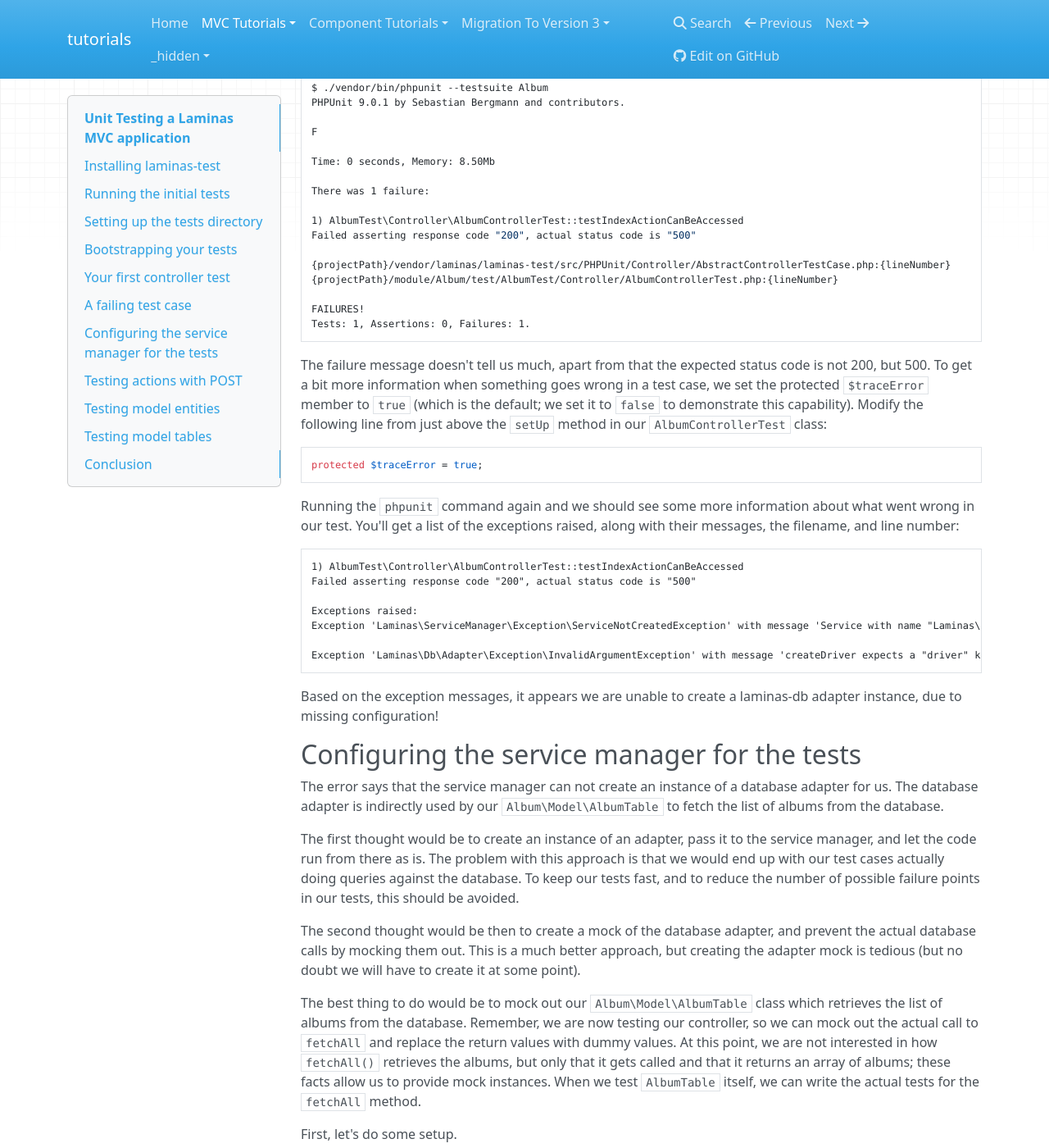
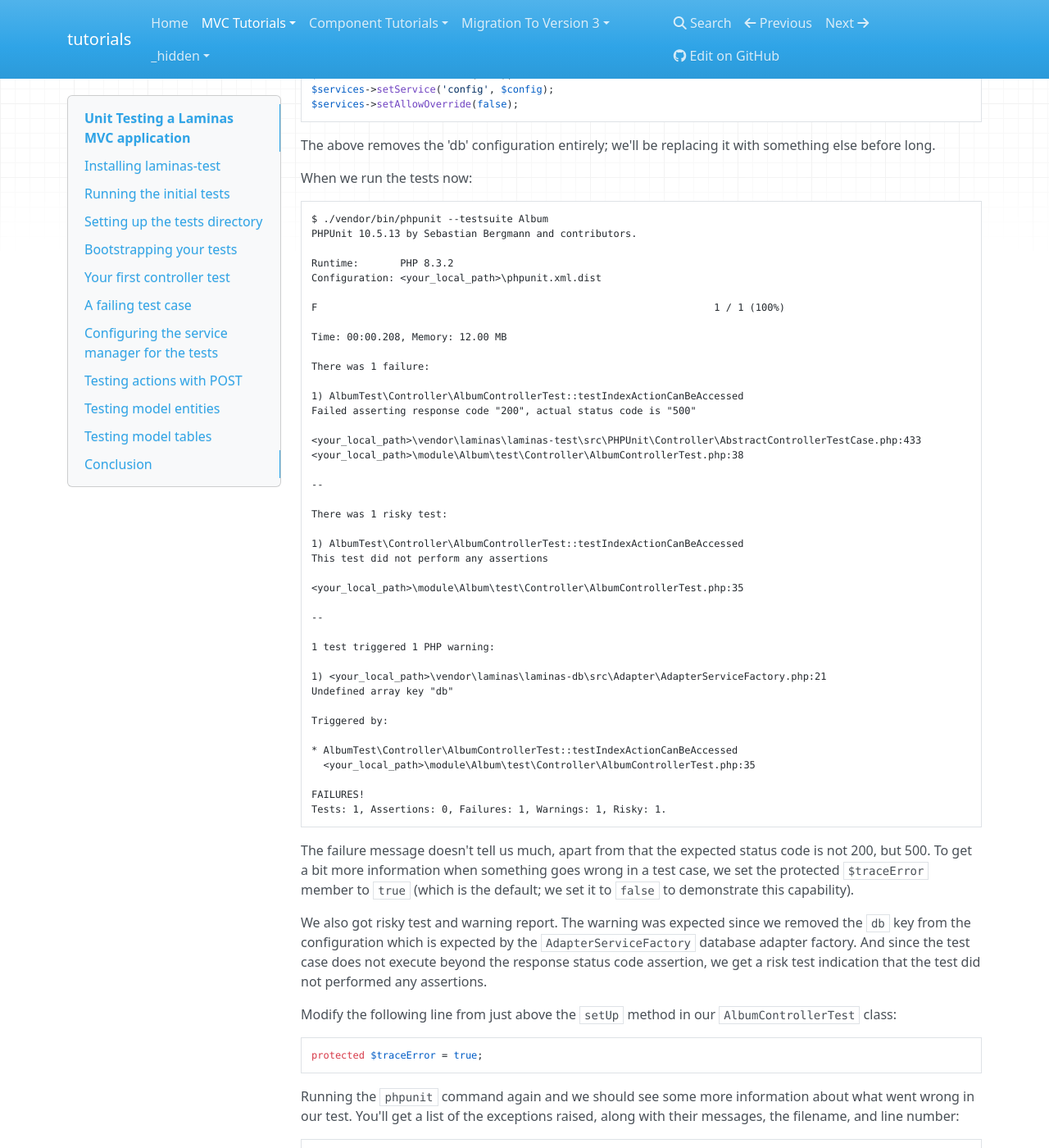
Before and after one commit to laminas/tutorials, an MkDocs documentation site: the page built from docs/book/unit-testing.md, in a window 1280 px wide and 1400 px high, scrolled down 4863 px. Shown: the whole window at 82% size. Built offline with MkDocs 1.6.1, drawn with Linux system fonts in a browser that asks for light colours; nearby versions of some CDN libraries; some of the changed text lies outside the part shown.

Commit message:
Updated test cases. Replaced Prophecy with mocks
Signed-off-by: Eric Richer <eric.richer@vistoconsulting.com>

````diff
--- a/docs/book/unit-testing.md
+++ b/docs/book/unit-testing.md
@@ -27,11 +27,16 @@
 assertions. You will need to install it:
 
 ```bash
-$ composer require --dev laminas/laminas-test phpunit/phpunit
+$ composer require --dev laminas/laminas-test phpunit/phpunit:<version>
 ```
 
-laminas-test package supports very wide range of PHPUnit versions, make sure to
+where `<version>` is a version of `phpunit/phpunit` that is compatible with your tests.
+`laminas-test` package supports very wide range of PHPUnit versions, make sure to
 always explicitly require phpunit/phpunit versions that are compatible with your tests.
+If you do not explicitely require a phpunit/phpunit version, the latest version supported by laminas-test
+will be installed.
+
+This tutorial assumes that `phpunit/phpunit:^10.0` is installed.
 
 The above command will update your `composer.json` file and perform an update
 for you, which will also setup autoloading rules.
@@ -46,27 +51,27 @@
 $ ./vendor/bin/phpunit
 ```
 
-> ### PHPUnit invocation on Windows
+> ### PHPUnit invocation on Windows Command Shell
 >
 > On Windows, you need to wrap the command in double quotes:
 >
-> ```bash
-> $ "vendor/bin/phpunit"
+> ```cmd
+> C:\> "vendor/bin/phpunit"
 > ```
 
 You should see output similar to the following:
 
 ```text
-PHPUnit 9.0.1 by Sebastian Bergmann and contributors.
+PHPUnit 10.5.13 by Sebastian Bergmann and contributors.
 
-...                                                                 3 / 3 (100%)
+....                                                                4 / 4 (100%)
 
-Time: 116 ms, Memory: 11.00MB
+Time: 00:00.334, Memory: 16.00 MB
 
-OK (3 tests, 7 assertions)
+Tests: 4, Assertions: 6, Failures: 0.
 ```
 
-There might be 2 failing tests if you followed the getting started guide. This
+There might be 1 failing test if you followed the getting started guide. This
 is because the `Application\IndexController` is overridden by the
 `AlbumController`. This can be ignored for now.
 
@@ -116,7 +121,7 @@
 ## Bootstrapping your tests
 
 Next, edit the `phpunit.xml.dist` file at the project root; we'll add a new
-test suite to it. When done, it should read as follows:
+test suite to it and modify the existing "Laminas MVC Application Test Suite". When done, it should read as follows:
 
 ```xml
 <?xml version="1.0" encoding="UTF-8"?>
@@ -149,9 +154,10 @@
 You should get similar output to the following:
 
 ```text
-PHPUnit 9.0.1 by Sebastian Bergmann and contributors.
+PHPUnit 10.5.13 by Sebastian Bergmann and contributors.
 
-Time: 0 seconds, Memory: 1.75Mb
+Runtime:       PHP 8.3.2
+Configuration: <your_local_path>\phpunit.xml.dist
 
 No tests executed!
 ```
@@ -240,13 +246,16 @@
 again, you should see something like the following:
 
 ```text
-PHPUnit 9.0.1 by Sebastian Bergmann and contributors.
+PHPUnit 10.5.13 by Sebastian Bergmann and contributors.
+
+Runtime:       PHP 8.3.2
+Configuration: <your_local_path>\phpunit.xml.dist
 
 .                                                                   1 / 1 (100%)
 
-Time: 124 ms, Memory: 11.50MB
+Time: 00:00.210, Memory: 14.00 MB
 
-OK (1 test, 5 assertions)
+OK (1 test, 7 assertions)
 ```
 
 A successful first test!
@@ -272,30 +281,61 @@
 
 When we run the tests now:
 
-```bash
+```text
 $ ./vendor/bin/phpunit --testsuite Album
-PHPUnit 9.0.1 by Sebastian Bergmann and contributors.
+PHPUnit 10.5.13 by Sebastian Bergmann and contributors.
 
-F
+Runtime:       PHP 8.3.2
+Configuration: <your_local_path>\phpunit.xml.dist
 
-Time: 0 seconds, Memory: 8.50Mb
+F                                                                   1 / 1 (100%)
+
+Time: 00:00.208, Memory: 12.00 MB
 
 There was 1 failure:
 
 1) AlbumTest\Controller\AlbumControllerTest::testIndexActionCanBeAccessed
 Failed asserting response code "200", actual status code is "500"
 
-{projectPath}/vendor/laminas/laminas-test/src/PHPUnit/Controller/AbstractControllerTestCase.php:{lineNumber}
-{projectPath}/module/Album/test/AlbumTest/Controller/AlbumControllerTest.php:{lineNumber}
+<your_local_path>\vendor\laminas\laminas-test\src\PHPUnit\Controller\AbstractControllerTestCase.php:433
+<your_local_path>\module\Album\test\Controller\AlbumControllerTest.php:38
+
+--
+
+There was 1 risky test:
+
+1) AlbumTest\Controller\AlbumControllerTest::testIndexActionCanBeAccessed
+This test did not perform any assertions
+
+<your_local_path>\module\Album\test\Controller\AlbumControllerTest.php:35
+
+--
+
+1 test triggered 1 PHP warning:
+
+1) <your_local_path>\vendor\laminas\laminas-db\src\Adapter\AdapterServiceFactory.php:21
+Undefined array key "db"
+
+Triggered by:
+
+* AlbumTest\Controller\AlbumControllerTest::testIndexActionCanBeAccessed
+  <your_local_path>\module\Album\test\Controller\AlbumControllerTest.php:35
 
 FAILURES!
-Tests: 1, Assertions: 0, Failures: 1.
+Tests: 1, Assertions: 0, Failures: 1, Warnings: 1, Risky: 1.
 ```
 
 The failure message doesn't tell us much, apart from that the expected status
 code is not 200, but 500. To get a bit more information when something goes
 wrong in a test case, we set the protected `$traceError` member to `true` (which
-is the default; we set it to `false` to demonstrate this capability). Modify the
+is the default; we set it to `false` to demonstrate this capability).
+
+We also got risky test and warning report. The warning was expected since we removed the `db`
+key from the configuration which is expected by the `AdapterServiceFactory` database adapter factory.
+And since the test case does not execute beyond the response status code assertion, we get a risk
+test indication that the test did not performed any assertions.
+
+Modify the
 following line from just above the `setUp` method in our `AlbumControllerTest` class:
 
 ```php
@@ -307,13 +347,18 @@
 along with their messages, the filename, and line number:
 
 ```text
+There was 1 failure:
+
 1) AlbumTest\Controller\AlbumControllerTest::testIndexActionCanBeAccessed
 Failed asserting response code "200", actual status code is "500"
 
 Exceptions raised:
-Exception 'Laminas\ServiceManager\Exception\ServiceNotCreatedException' with message 'Service with name "Laminas\Db\Adapter\AdapterInterface" could not be created. Reason: createDriver expects a "driver" key to be present inside the parameters' in {projectPath}/vendor/laminas/laminas-servicemanager/src/ServiceManager.php:{lineNumber}
+Exception 'Laminas\ServiceManager\Exception\ServiceNotCreatedException' with message 'Service with name "Laminas\Db\Adapter\AdapterInterface" could not be created. Reason: The supplied
+ or instantiated driver object does not implement Laminas\Db\Adapter\Driver\DriverInterface' in <your_local_path>\vendor\laminas\laminas-servicemanager\src\ServiceManager.php:649
 
-Exception 'Laminas\Db\Adapter\Exception\InvalidArgumentException' with message 'createDriver expects a "driver" key to be present inside the parameters' in {projectPath}/vendor/laminas/laminas-db/src/Adapter/Adapter.php:{lineNumber}
+Exception 'Laminas\Db\Adapter\Exception\InvalidArgumentException' with message 'The supplied or instantiated driver object does not implement Laminas\Db\Adapter\Driver\DriverInterface'
+ in <your_local_path>\vendor\laminas\laminas-db\src\Adapter\Adapter.php:78
+
 ```
 
 Based on the exception messages, it appears we are unable to create a laminas-db
@@ -337,8 +382,8 @@
 create it at some point).
 
 The best thing to do would be to mock out our `Album\Model\AlbumTable` class
-which retrieves the list of albums from the database. Remember, we are now
-testing our controller, so we can mock out the actual call to `fetchAll` and
+which retrieves the list of albums from the database. Remember, **we are now
+testing our controller**, so we can mock out the actual call to `fetchAll` and
 replace the return values with dummy values. At this point, we are not
 interested in how `fetchAll()` retrieves the albums, but only that it gets called
 and that it returns an array of albums; these facts allow us to provide mock
@@ -393,12 +438,8 @@
 When done, we disable overrides to ensure that if, during dispatch, any code
 attempts to override a service, an exception will be raised.
 
-The last method above creates a mock instance of our `AlbumTable` using
-[Prophecy](https://github.com/phpspec/prophecy), an object mocking framework
-that's bundled and integrated in PHPUnit. The instance returned by
-`prophesize()` is a scaffold object; calling `reveal()` on it, as done in the
-`configureServiceManager()` method above, provides the underlying mock object
-that will then be asserted against.
+The last method above creates a mock instance of our `AlbumTable`. The instance returned by
+`$this->createMock()` is a mock `AlbumTable` object that will then be asserted against.
 
 With this in place, we can update our `setUp()` method to read as follows:
 
@@ -423,12 +464,16 @@
 ```
 
 Now update the `testIndexActionCanBeAccessed()` method to add a line asserting
-the `AlbumTable`'s `fetchAll()` method will be called, and return an array:
+the `AlbumTable`'s `fetchAll()` method will be called, and return an array. This is achieved
+by configuring the mock `AlbumTable` to expect the `saveAlbum` method to be called once and to return
+an empty array.
 
 ```php
 public function testIndexActionCanBeAccessed()
 {
-    $this->albumTable->fetchAll()->willReturn([]);
+    $this->albumTable->expects($this->once())
+            ->method('fetchAll')
+            ->willReturn([]);
 
     $this->dispatch('/album');
     $this->assertResponseStatusCode(200);
@@ -444,13 +489,16 @@
 
 ```bash
 $ ./vendor/bin/phpunit --testsuite Album
-PHPUnit 9.0.1 by Sebastian Bergmann and contributors.
+PHPUnit 10.5.13 by Sebastian Bergmann and contributors.
+
+Runtime:       PHP 8.3.2
+Configuration: <your_local_path>\phpunit.xml.dist
 
 .                                                                   1 / 1 (100%)
 
-Time: 105 ms, Memory: 10.75MB
+Time: 00:00.219, Memory: 12.00 MB
 
-OK (1 test, 5 assertions)
+OK (1 test, 8 assertions)
 ```
 
 ## Testing actions with POST
@@ -459,34 +507,34 @@
 as we do in the `AlbumController::addAction()`. Let's write a test for that.
 
 ```php
-public function testAddActionRedirectsAfterValidPost()
+public function testAddActionRedirectAfterValidPost()
 {
-    $this->albumTable
-        ->saveAlbum(Argument::type(Album::class))
-        ->shouldBeCalled();
+    $this->albumTable->expects($this->once())
+        ->method('saveAlbum')
+        ->with($this->isInstanceOf(Album::class));
 
     $postData = [
-        'title'  => 'Led Zeppelin III',
+        'title' => 'Lez Zeppelin III',
         'artist' => 'Led Zeppelin',
-        'id'     => '',
+        'id' => '',
     ];
+
     $this->dispatch('/album/add', 'POST', $postData);
     $this->assertResponseStatusCode(302);
     $this->assertRedirectTo('/album');
 }
 ```
 
-This test case references two new classes that we need to import; add the
-following import statements at the top of the class file:
+This test case references the `Album` class that we need to import; add the following import statement
+ at the top of the class file:
 
-```php
-use Album\Model\Album;
-use Prophecy\Argument;
-```
+ ```php
+ use Album\Model\Album;
+ ```
 
-`Prophecy\Argument` allows us to perform assertions against the values passed as
-arguments to mock objects. In this case, we want to assert that we received an
-`Album` instance. (We could have also done deeper assertions to ensure the
+For this test case, the `AlbumTable` mock is configured to expect the `saveAlbum`
+method to be called once with an argument that must be an instance of `Album`.
+(We could have also done deeper assertions to ensure the
 `Album` instance contained expected data.)
 
 When we dispatch the application this time, we use the request method POST, and
@@ -497,13 +545,16 @@
 
 ```bash
 $ ./vendor/bin/phpunit --testsuite Album
-PHPUnit 9.0.1 by Sebastian Bergmann and contributors.
+PHPUnit 10.5.13 by Sebastian Bergmann and contributors.
+
+Runtime:       PHP 8.3.2
+Configuration: <your_local_path>\phpunit.xml.dist
 
 ..                                                                  2 / 2 (100%)
 
-Time: 1.49 seconds, Memory: 13.25MB
+Time: 00:00.236, Memory: 14.00 MB
 
-OK (2 tests, 8 assertions)
+OK (2 tests, 11 assertions)
 ```
 
 Testing the `editAction()` and `deleteAction()` methods can be performed
@@ -511,7 +562,7 @@
 to assert against the `AlbumTable::getAlbum()` method:
 
 ```php
-$this->albumTable->getAlbum($id)->willReturn(new Album());
+$this->albumTable->expects($this->once())->method('getAlbum')->willReturn(new Album());
 ```
 
 Ideally, you should test all the various paths through each method. For example:
@@ -651,13 +702,16 @@
 
 ```bash
 $ ./vendor/bin/phpunit --testsuite Album
-PHPUnit 9.0.1 by Sebastian Bergmann and contributors.
+PHPUnit 10.5.13 by Sebastian Bergmann and contributors.
+
+Runtime:       PHP 8.3.2
+Configuration: <your_local_path>\phpunit.xml.dist
 
 .......                                                             7 / 7 (100%)
 
-Time: 186 ms, Memory: 13.75MB
+Time: 00:00.319, Memory: 14.00 MB
 
-OK (7 tests, 24 assertions)
+OK (7 tests, 27 assertions)
 ```
 
 ## Testing model tables
@@ -676,27 +730,31 @@
 
 ```php
 <?php
+
 namespace AlbumTest\Model;
 
 use Album\Model\AlbumTable;
-use Album\Model\Album;
-use PHPUnit\Framework\TestCase;
-use RuntimeException;
 use Laminas\Db\ResultSet\ResultSetInterface;
 use Laminas\Db\TableGateway\TableGatewayInterface;
+use PHPUnit\Framework\TestCase;
 
 class AlbumTableTest extends TestCase
 {
-    protected function setUp() : void
+    private $tableGateway;
+    private $albumTable;
+
+    protected function setUp(): void
     {
-        $this->tableGateway = $this->prophesize(TableGatewayInterface::class);
-        $this->albumTable = new AlbumTable($this->tableGateway->reveal());
+        $this->tableGateway = $this->createMock(TableGatewayInterface::class);
+        $this->albumTable = new AlbumTable($this->tableGateway);
     }
 
-    public function testFetchAllReturnsAllAlbums()
+    public function testFetchAllReturnsAllAlbums(): void
     {
-        $resultSet = $this->prophesize(ResultSetInterface::class)->reveal();
-        $this->tableGateway->select()->willReturn($resultSet);
+        $resultSet = $this->createMock(ResultSetInterface::class);
+        $this->tableGateway->expects($this->once())
+            ->method('select')
+            ->willReturn($resultSet);
 
         $this->assertSame($resultSet, $this->albumTable->fetchAll());
     }
@@ -714,65 +772,74 @@
 methods:
 
 ```php
-public function testCanDeleteAnAlbumByItsId()
-{
-    $this->tableGateway->delete(['id' => 123])->shouldBeCalled();
-    $this->albumTable->deleteAlbum(123);
-}
+    public function testCanDeleteAnAlbumByItsId(): void
+    {
+        $this->tableGateway->expects($this->once())
+            ->method('delete');
+        $this->albumTable->deleteAlbum(123);
+    }
 
-public function testSaveAlbumWillInsertNewAlbumsIfTheyDontAlreadyHaveAnId()
-{
-    $albumData = [
-        'artist' => 'The Military Wives',
-        'title'  => 'In My Dreams'
-    ];
-    $album = new Album();
-    $album->exchangeArray($albumData);
+    public function testSaveAlbumWillInsertNewAlbumsIfTheyDontAlreadyHaveAnId(): void
+    {
+        $albumData = [
+            'artist' => 'The Military Wives',
+            'title'  => 'In My Dreams'
+        ];
+        $album = new Album();
+        $album->exchangeArray($albumData);
 
-    $this->tableGateway->insert($albumData)->shouldBeCalled();
-    $this->albumTable->saveAlbum($album);
-}
+        $this->tableGateway->expects($this->once())
+            ->method('insert');
 
-public function testSaveAlbumWillUpdateExistingAlbumsIfTheyAlreadyHaveAnId()
-{
-    $albumData = [
-        'id'     => 123,
-        'artist' => 'The Military Wives',
-        'title'  => 'In My Dreams',
-    ];
-    $album = new Album();
-    $album->exchangeArray($albumData);
+        $this->albumTable->saveAlbum($album);
+    }
 
-    $resultSet = $this->prophesize(ResultSetInterface::class);
-    $resultSet->current()->willReturn($album);
+    public function testSaveAlbumWillUpdateExistingAlbumsIfTheyAlreadyHaveAnId(): void
+    {
+        $albumData = [
+            'id'     => 123,
+            'artist' => 'The Military Wives',
+            'title'  => 'In My Dreams',
+        ];
+        $album = new Album();
+        $album->exchangeArray($albumData);
 
-    $this->tableGateway
-        ->select(['id' => 123])
-        ->willReturn($resultSet->reveal());
-    $this->tableGateway
-        ->update(
-            array_filter($albumData, function ($key) {
-                return in_array($key, ['artist', 'title']);
-            }, ARRAY_FILTER_USE_KEY),
-            ['id' => 123]
-        )->shouldBeCalled();
+        $resultSet = $this->createMock(ResultSetInterface::class);
+        $resultSet->expects($this->once())
+            ->method('current')
+            ->willReturn($album);
 
-    $this->albumTable->saveAlbum($album);
-}
+        $this->tableGateway->expects($this->once())
+            ->method('select')
+            ->with(['id' => 123])
+            ->willReturn($resultSet);
+        $this->tableGateway->expects($this->once())
+            ->method('update')
+            ->with(
+                array_filter($albumData, function ($key) {
+                    return in_array($key, ['artist', 'title']);
+                }, ARRAY_FILTER_USE_KEY),
+                ['id' => 123]
+            );
 
-public function testExceptionIsThrownWhenGettingNonExistentAlbum()
-{
-    $resultSet = $this->prophesize(ResultSetInterface::class);
-    $resultSet->current()->willReturn(null);
+        $this->albumTable->saveAlbum($album);
+    }
 
-    $this->tableGateway
-        ->select(['id' => 123])
-        ->willReturn($resultSet->reveal());
+    public function testExceptionIsThrownWhenGettingNonExistentAlbum(): void
+    {
+        $resultSet = $this->createMock(ResultSetInterface::class);
+        $resultSet->expects($this->once())
+            ->method('current')
+            ->willReturn(null);
 
-    $this->expectException(RuntimeException::class);
-    $this->expectExceptionMessage('Could not find row with identifier 123');
-    $this->albumTable->getAlbum(123);
-}
+        $this->tableGateway->expects($this->once())
+            ->method('select')
+            ->willReturn($resultSet);
+
+        $this->expectException(RuntimeException::class);
+        $this->expectExceptionMessage('Could not find row with identifier 123');
+        $this->albumTable->getAlbum(123);
+    }
 ```
 
 These tests are nothing complicated and should be self explanatory. In each
@@ -792,13 +859,16 @@
 
 ```bash
 $ ./vendor/bin/phpunit --testsuite Album
-PHPUnit 9.0.1 by Sebastian Bergmann and contributors.
+PHPUnit 10.5.13 by Sebastian Bergmann and contributors.
 
-.............                                                     13 / 13 (100%)
+Runtime:       PHP 8.3.2
+Configuration: <your_local_path>\phpunit.xml.dist
 
-Time: 151 ms, Memory: 14.00MB
+............                                                      12 / 12 (100%)
 
-OK (13 tests, 31 assertions)
+Time: 00:00.326, Memory: 14.00 MB
+
+OK (12 tests, 37 assertions)
 ```
 
 ## Conclusion
````
Also changed, not shown: other parts of docs/book/unit-testing.md (+16 -16 lines).
